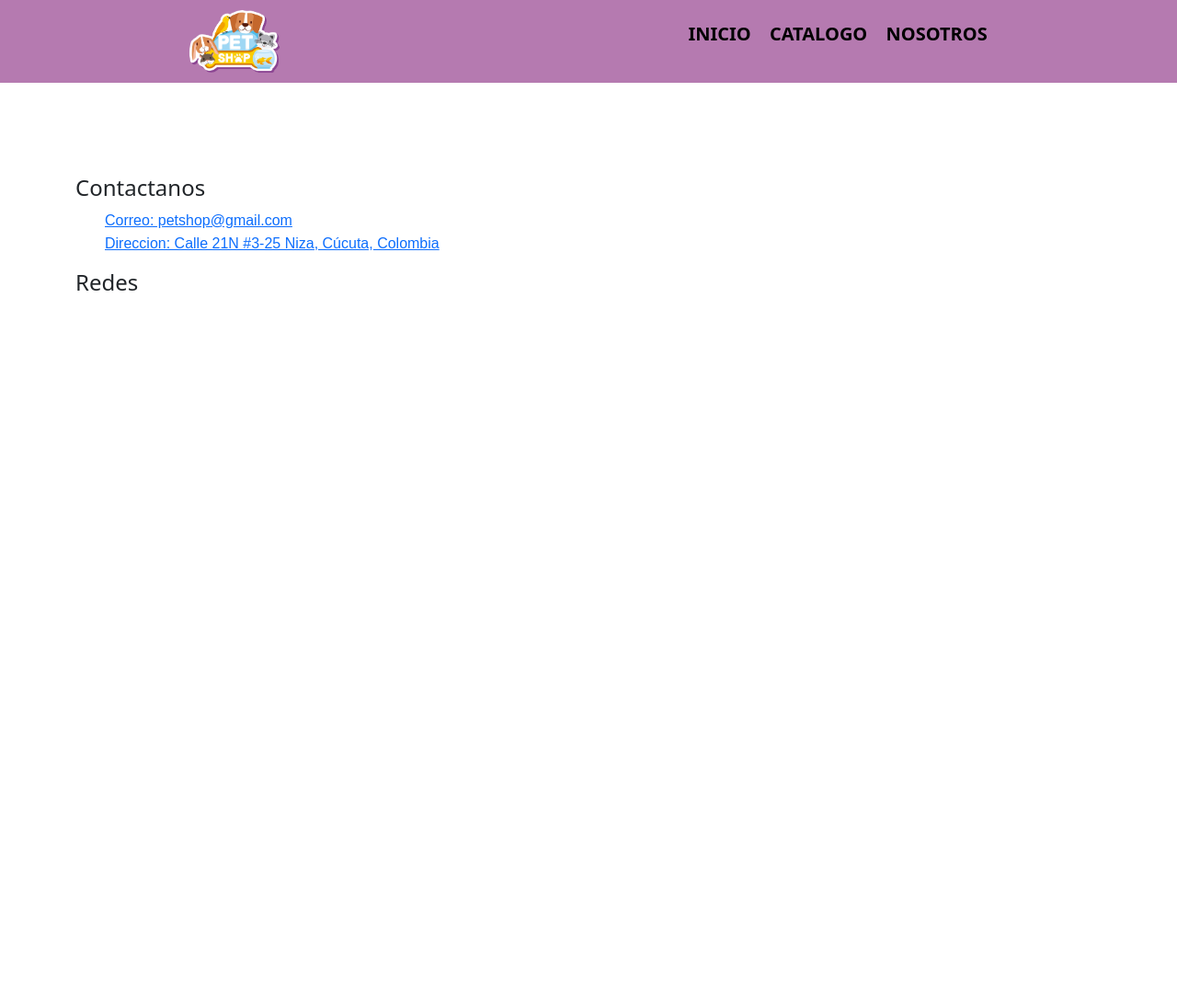
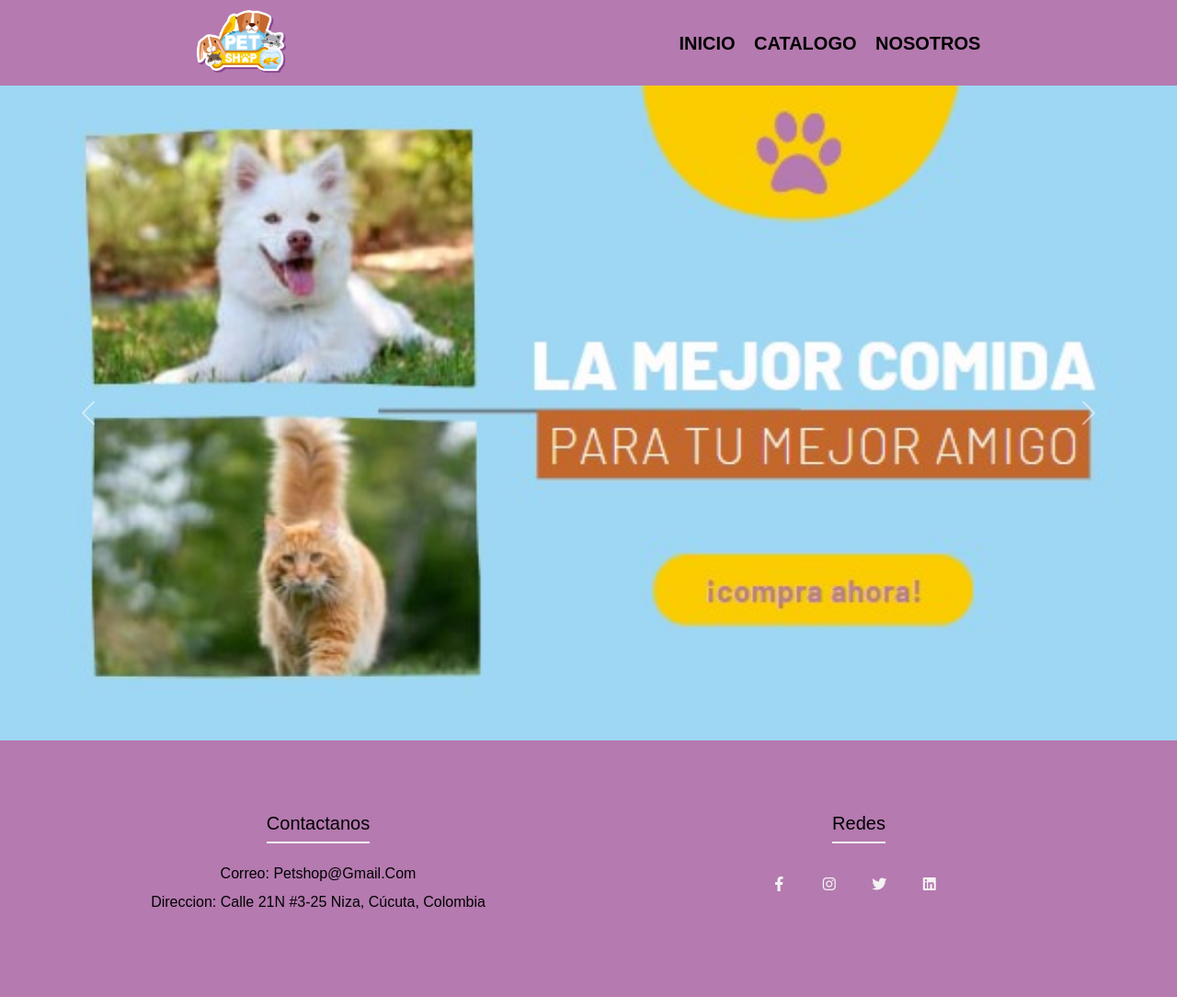
Before and after one commit to juancamilo080253/Petshop, a Spring Boot app: page / in a window 1280 px wide. Shown: the whole page at 92% size. Before the commit the page ends 316 px from the top, so only its background shows below. Run offline with Spring Boot 4, Linux system fonts and the light colour scheme; data that the repository does not hold is empty.

Commit message:
modificacion de rutas de archivos y controlador

```diff
--- a/src/main/java/com/desarrollo/petshop/controllers/inicioController.java
+++ b/src/main/java/com/desarrollo/petshop/controllers/inicioController.java
@@ -20,9 +20,7 @@ public class inicioController {
 
     @GetMapping("/")
     public String goToCatalogo(Model model){
-       var productos = productoService.listarProdutos();
-       model.addAttribute("productos", productos);  //variable que hemos compartido "entre comillas"
-        return "catalogo";
+        return "index";
     }
 
     @PostMapping("/crearProducto")
@@ -40,8 +38,10 @@ public class inicioController {
         return "nosotros"; //redirige plantilla, si es el nombre de un archivo lo devuelve
     }
 
-    @GetMapping("/contacto")
-    public String goTocontacto(Model model){
-        return "contacto";
+    @GetMapping("/catalogo")
+    public String goTocatalogo(Model model){
+        var productos = productoService.listarProdutos();
+       model.addAttribute("productos", productos);  //variable que hemos compartido "entre comillas"
+        return "catalogo";
     }
 }
--- a/src/main/resources/static/css/catalogo.css
+++ b/src/main/resources/static/css/catalogo.css
@@ -1,6 +1,6 @@
 /* COMIENZA HEADER */
 
-header{
+header {
     display: flex;
     justify-content: space-around;
     background-color: #b57ab0;
@@ -8,16 +8,16 @@ header{
     align-items: center;
 }
 
-.imagen-logo{
+.imagen-logo {
     height: 90px;
 }
 
-nav li{
+nav li {
     display: inline;
     margin: 0 8px;
 }
 
-nav a{
+nav a {
     text-transform: uppercase;
     color: black;
     font-weight: bold;
@@ -25,14 +25,99 @@ nav a{
     text-decoration: none;
 }
 
-nav a:hover{
+nav a:hover {
     color: white;
 }
 
 /* TERMINA HEADER */
 
-main{
+main {
     width: 1080px;
     margin: 0 auto;
     padding: 50px;
 }
+/*footer*/
+
+
+*{
+    margin: 0;
+    padding: 0;
+    box-sizing: border-box;
+    list-style: none;
+  }
+
+  .container{
+    max-width: 1200px;
+    margin: 0 auto;
+  }
+
+  .footer {
+      background-color: #b57ab0;
+      padding: 10px 50px;
+      text-align: center;
+    }
+
+    .footer-row {
+      display: flex;
+      flex-wrap: wrap;
+    }
+
+    .footer-links{
+
+      width: 50%;
+      padding: 8 15px;
+    }
+
+    .footer-links h4{
+
+      font-size: 20px;
+      color: black;
+      margin-bottom: 25px;
+      font-weight: 500;
+      border-bottom: 2px solid #f3f3f3;
+      padding-bottom: 10px;
+      display: inline-block;
+    }
+
+    .footer-links ul li a {
+      font-size: 10px;
+      text-decoration: none;
+      color: black;
+      display: block;
+      margin-bottom: 15px;
+      transition: all .3s ease;
+    }
+
+    .footer-links ul li a:hover{
+      color: #f3f3f3;
+      padding-left: 6px;
+    }
+
+    .social-link a {
+
+      display: inline-block;
+      min-height: 40px;
+      width: 40px;
+      background-color: rgba(255, 255, 255, 255,0.2);
+      margin: 0 10px 10px 0;
+      text-align: center;
+      line-height: 40px;
+      border-radius: 50%;
+      color: #f3f3f3;
+      transition: all .5s ease;
+    }
+
+    .social-link a:hover {
+      background-color: aqua;
+    }
+
+    @media(max-width:991px){
+      .footer-row{
+        text-align: center;
+      }
+
+      .footer-links{
+        width: 100%;
+        margin-bottom: 30px;
+      }
+    }
--- a/src/main/resources/templates/catalogo.html
+++ b/src/main/resources/templates/catalogo.html
@@ -6,23 +6,24 @@
     <meta http-equiv="X-UA-Compatible" content="IE=edge">
     <meta name="viewport" content="width=device-width, initial-scale=1.0">
     <title>Catalogo</title>
-    <link rel="stylesheet" href="/css/reset.css">
+    <link rel="stylesheet" th:href="@{/css/reset.css}">
     <link href="https://cdn.jsdelivr.net/npm/bootstrap@5.3.0-alpha3/dist/css/bootstrap.min.css" rel="stylesheet"
         integrity="sha384-KK94CHFLLe+nY2dmCWGMq91rCGa5gtU4mk92HdvYe+M/SXH301p5ILy+dN9+nJOZ" crossorigin="anonymous">
-    <link rel="stylesheet" href="/css/catalogo.css">
+    <link rel="stylesheet" href="https://cdnjs.cloudflare.com/ajax/libs/font-awesome/6.2.1/css/all.min.css">
+    <link rel="stylesheet" th:href="@{/css/catalogo.css}">
 </head>
 
 <body>
     <header>
         <div>
             <a class="logo" href="/">
-                <img class="imagen-logo" src="/images/logo.jpg" alt="logo petshop">
+                <img class="imagen-logo" th:src="@{/images/logo.jpg}" alt="logo petshop">
             </a>
         </div>
         <nav>
             <ul class="navegacion">
-                <li><a href="../static/index.html">Inicio</a></li>
-                <li><a href="catalogo.html">Catalogo</a></li>
+                <li><a href="/">Inicio</a></li>
+                <li><a href="/catalogo">Catalogo</a></li>
                 <li><a href="/nosotros">Nosotros</a></li>
             </ul>
         </nav>
@@ -33,9 +34,10 @@
         <div class="container">
             <div class="row">
                 <div class="col-lg-4 col-md-6" th:each="i: ${productos}">
-                    <div class="card" style="width: 18rem;" >
+                    <div class="card" style="width: 18rem;">
 
-                        <img th:src="${i.link}" src=">https://ohmaigat.com.co/sites/default/files/2018-02/prod1_0.png<" class="card-img-top" alt="...">
+                        <img th:src="${i.link}" src=">https://ohmaigat.com.co/sites/default/files/2018-02/prod1_0.png<"
+                            class="card-img-top" alt="...">
                         <div class="card-body">
                             <h5 class="card-title" th:text="${i.nombre_producto}">Card title</h5>
                             <p class="card-text" th:text="${i.descripcion}">Some quick example text to build on the card
@@ -50,7 +52,7 @@
         </div>
     </main>
 
-    <footer class = "footer">
+    <footer class="footer">
 
         <div class="container">
 
@@ -60,8 +62,10 @@
 
                     <h4>Contactanos</h4>
                     <ul>
-                        <li><a href="#" style="font-family: Arial, sans-serif; font-size: 16px;">Correo: petshop@gmail.com</a></li>
-                        <li><a href="#" style="font-family: Arial, sans-serif; font-size: 16px;">Direccion: Calle 21N #3-25 Niza, Cúcuta, Colombia</a></li>
+                        <li><a href="#" style="font-family: Arial, sans-serif; font-size: 16px;">Correo:
+                                petshop@gmail.com</a></li>
+                        <li><a href="#" style="font-family: Arial, sans-serif; font-size: 16px;">Direccion: Calle 21N
+                                #3-25 Niza, Cúcuta, Colombia</a></li>
                     </ul>
 
                 </div>
--- a/src/main/resources/static/index.html
+++ b/src/main/resources/templates/index.html
@@ -6,8 +6,8 @@
     <meta http-equiv="X-UA-Compatible" content="IE=edge">
     <meta name="viewport" content="width=device-width, initial-scale=1.0">
     <link href="https://cdn.jsdelivr.net/npm/bootstrap@5.3.0/dist/css/bootstrap.min.css" rel="stylesheet" integrity="sha384-9ndCyUaIbzAi2FUVXJi0CjmCapSmO7SnpJef0486qhLnuZ2cdeRhO02iuK6FUUVM" crossorigin="anonymous">
-    <link rel="stylesheet" href="css/reset.css">
-    <link rel="stylesheet" href="css/inicio.css">
+    <link rel="stylesheet" th:href="@{/css/reset.css}">
+    <link rel="stylesheet" th:href="@{css/inicio.css}">
     <link rel="stylesheet" href="https://cdnjs.cloudflare.com/ajax/libs/font-awesome/6.2.1/css/all.min.css">
     <title>Inicio</title>
 
@@ -17,14 +17,14 @@
     <header>
         <div>
             <a class="logo" href="/">
-                <img class="imagen-logo" src="../static/images/logo.jpg" alt="logo petshop">
+                <img class="imagen-logo" th:src="@{/images/logo.jpg}" alt="logo petshop">
             </a>
         </div>
         <nav>
             <ul class="navegacion">
-                <li><a href="/index.html">Inicio</a></li>
-                <li><a href="/catalogo.html">Catalogo</a></li>
-                <li><a href="/nosotros.html">Nosotros</a></li>
+                <li><a href="/">Inicio</a></li>
+                <li><a href="/catalogo">Catalogo</a></li>
+                <li><a href="/nosotros">Nosotros</a></li>
             </ul>
         </nav>
 
```
Also changed, not shown: src/main/resources/templates/nosotros.html (+8 -8 lines).
